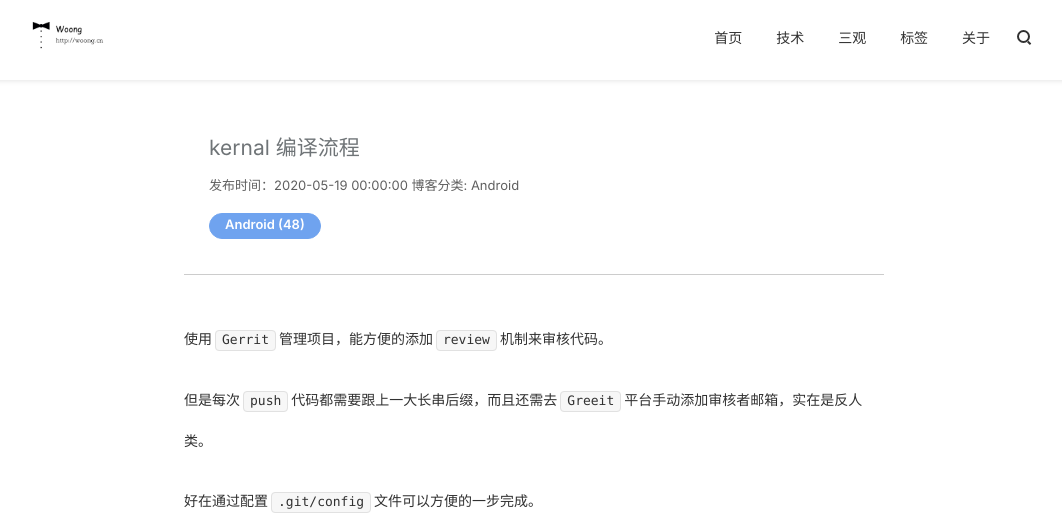
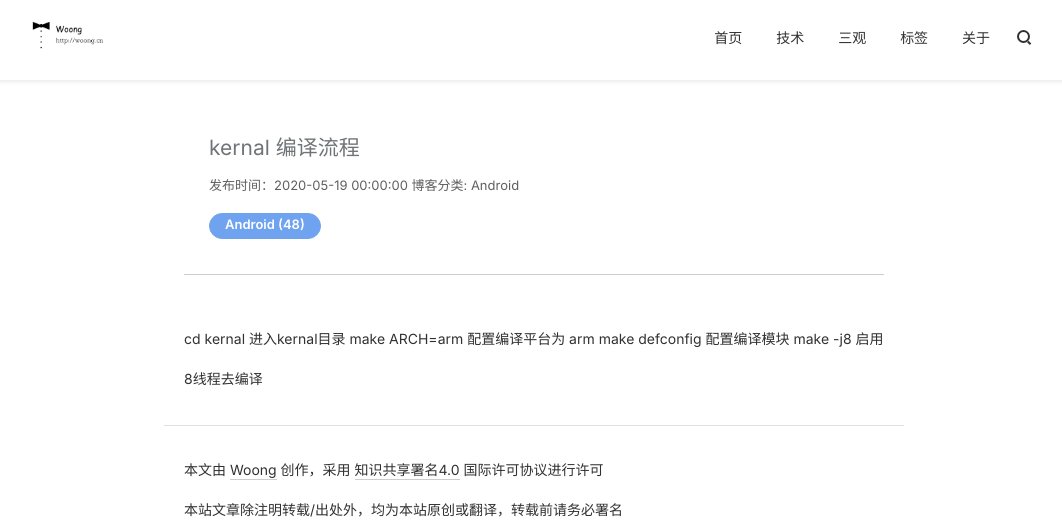
Before and after one commit to j1406493495/j1406493495.github.io, a Jekyll site: the page built from _posts/android/2020-05-19-kernal.md, in a window 1280 px wide and 1400 px high. Shown: the top 523 px of the window, without its empty margins (106-1168 px from the left). Built offline with Jekyll 4.4.1, drawn with Linux system fonts in a browser that asks for light colours; nearby versions of some CDN libraries; comment, search, counter and statistics services are not loaded; some of the changed text lies outside the part shown; grey boxes are pictures that could not be loaded.

Commit message:
[Bug XXXX] kernal Cause: None Solution: None

````diff
--- a/_posts/android/2020-05-19-kernal.md
+++ b/_posts/android/2020-05-19-kernal.md
@@ -12,22 +12,8 @@ tags:
 
 ---
 
-使用`Gerrit`管理项目，能方便的添加`review`机制来审核代码。
 
-但是每次`push`代码都需要跟上一大长串后缀，而且还需去`Greeit`平台手动添加审核者邮箱，实在是反人类。
-
-好在通过配置`.git/config`文件可以方便的一步完成。
-
-![](https://i.loli.net/2020/04/27/5rZdtVCFXY8gNHs.png)
-
-如图所示，在`remote` 下添加高亮处代码即可完成配置，邮箱按需配置。
-
-```
-push = +refs/heads/*:refs/for/*%r=hrs@hzmct.com,r=admin@hzmct.com
-```
-
-配置完成后，`push`代码时只需执行`git push origin 分支名`即可，例如`git push origin dev`。
-
-如果嫌这个还长的话，在`~/.bashrc`中配置`alias gpo='git push origin'`，保存并`source ~/.bashrc`生效。
-
-最后使用`gpo dev`即可`push`代码，`Gerrit`会自动发邮件通知审核者。
+cd kernal 进入kernal目录
+make ARCH=arm 配置编译平台为 arm
+make defconfig 配置编译模块
+make -j8 启用8线程去编译
````
